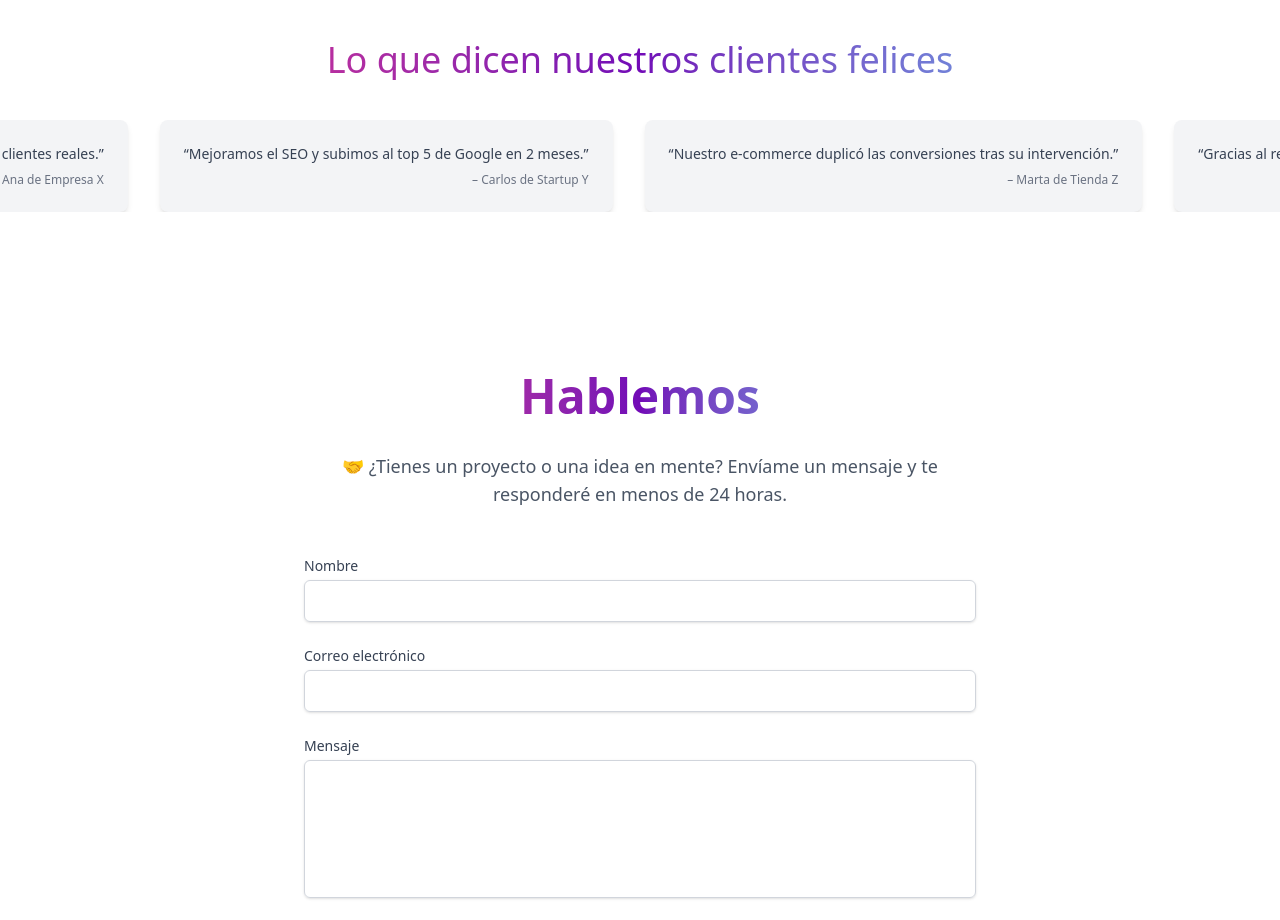
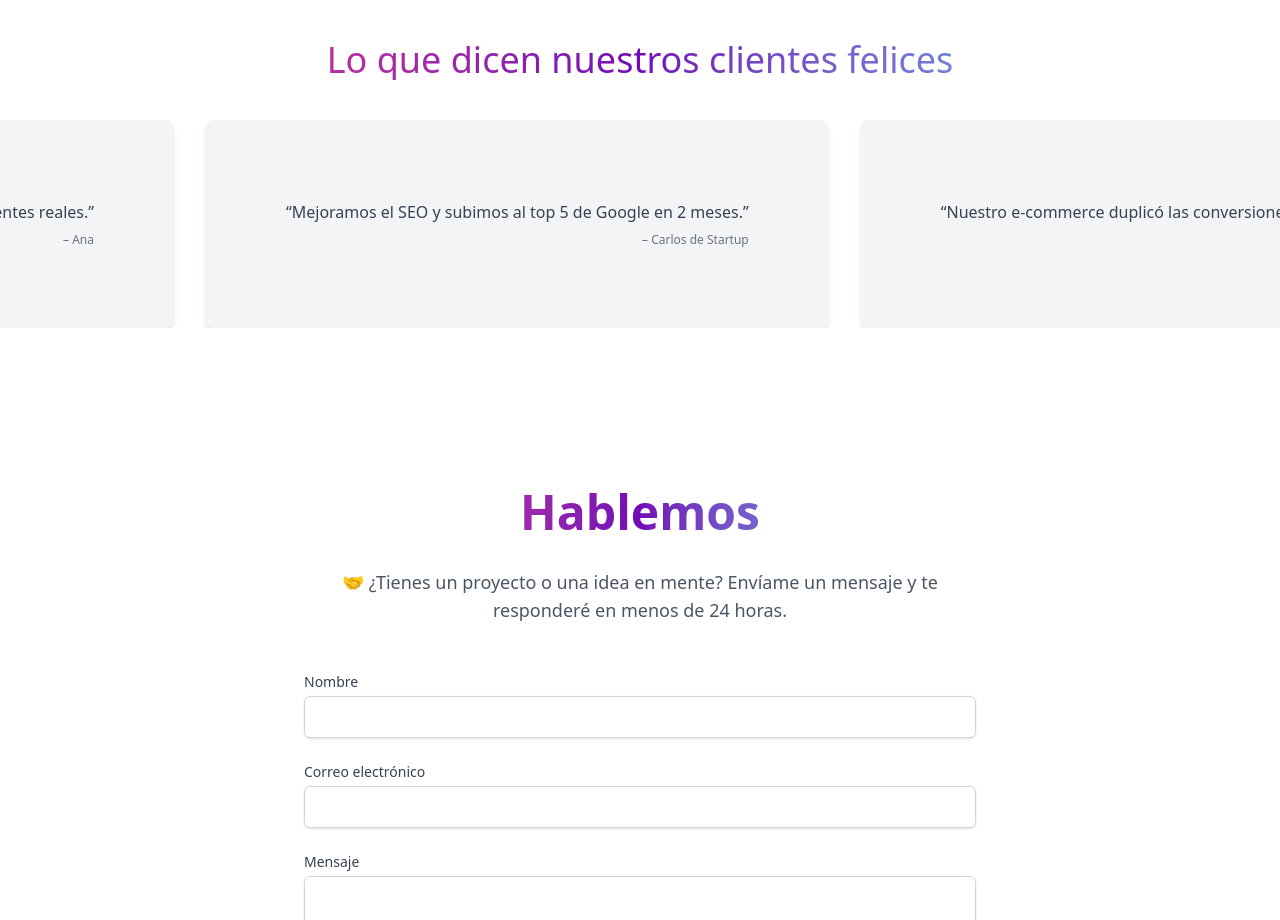
Before and after one commit to JPgitidaho/crecermarketing-web, a React (Vite) app: page / in a window 1280 px wide. Shown: the part 2100-3020 px from the top of the page. Built offline with nearby package versions, Linux system fonts and the light colour scheme.

Commit message:
actualization

```diff
--- a/src/components/ClientesTestimonios.jsx
+++ b/src/components/ClientesTestimonios.jsx
@@ -1,14 +1,14 @@
 const testimonios = [
   {
-    nombre: "Ana de Empresa X",
+    nombre: "Ana ",
     texto: "Gracias al rediseño web comenzamos a recibir más clientes reales.",
   },
   {
-    nombre: "Carlos de Startup Y",
+    nombre: "Carlos de Startup ",
     texto: "Mejoramos el SEO y subimos al top 5 de Google en 2 meses.",
   },
   {
-    nombre: "Marta de Tienda Z",
+    nombre: "Marta de Tienda ",
     texto: "Nuestro e-commerce duplicó las conversiones tras su intervención.",
   },
 ]
@@ -27,9 +27,9 @@ function ClientesTestimonios() {
           {testimonios.concat(testimonios).map((item, i) => (
             <div
               key={i}
-              className="min-w-[300px] bg-gray-100 p-6 rounded-lg shadow-md"
+              className="min-w-[300px] min-h-[180px] bg-gray-100 p-20 rounded-lg shadow-md"
             >
-              <p className="text-gray-700 text-sm mb-2">“{item.texto}”</p>
+              <p className="text-gray-700 text-md mb-2">“{item.texto}”</p>
               <p className="text-right text-gray-500 text-xs">– {item.nombre}</p>
             </div>
           ))}
```
